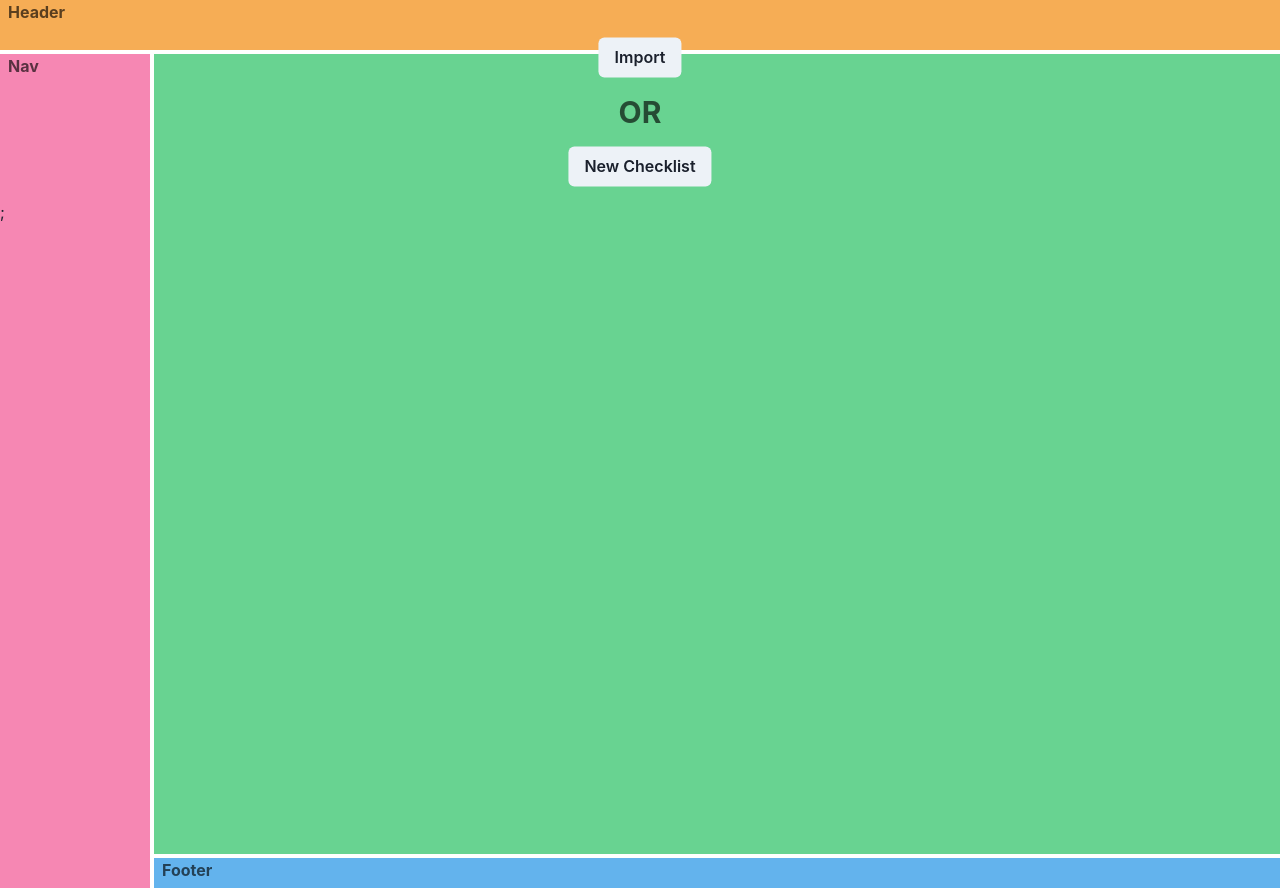
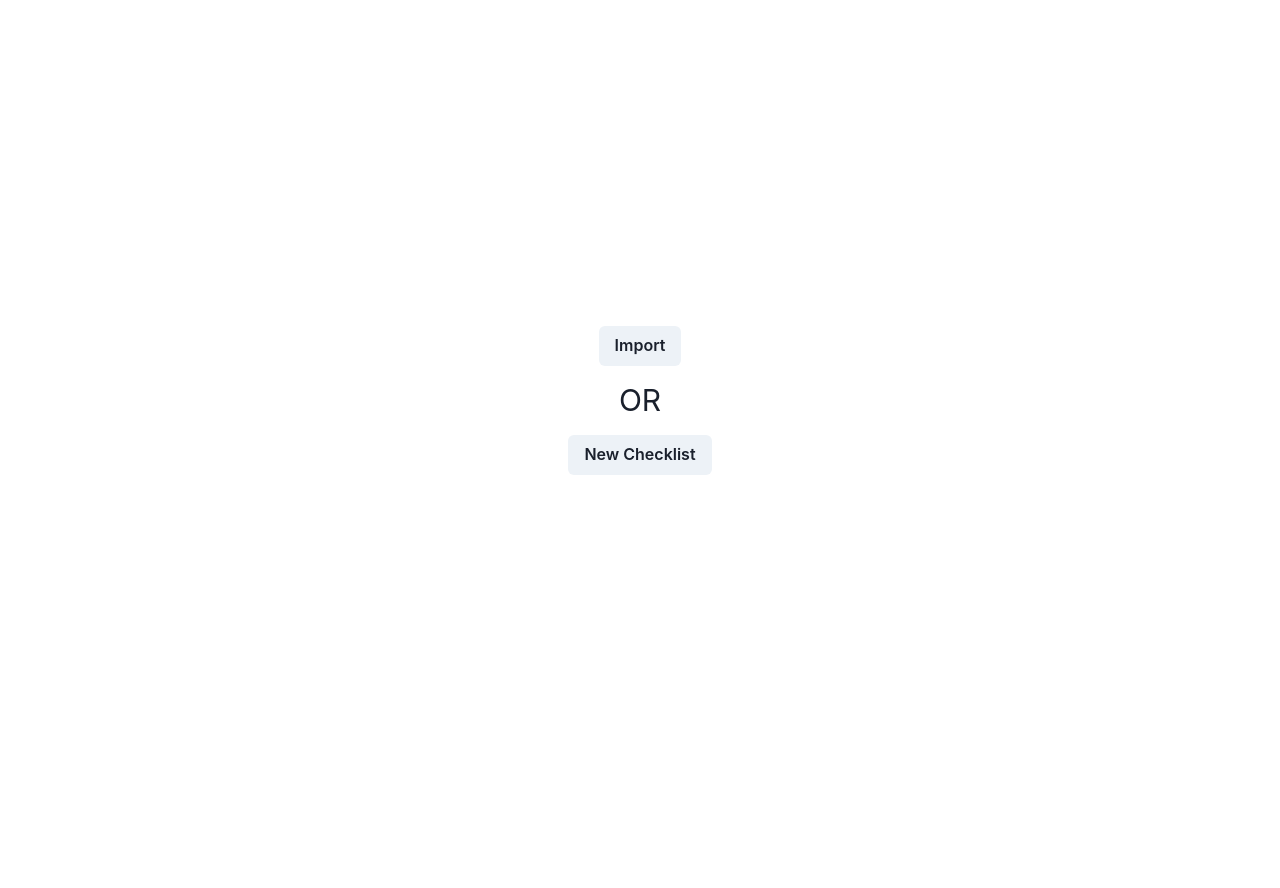
Before and after one commit to NicMortelliti/checklist-editor, a React (Vite) app: page / in a window 1280 px wide. After the commit the page ends 800 px from the top, so only its background shows below. Built offline with nearby package versions, Linux system fonts and the light colour scheme.

Commit message:
adust centering and grid

```diff
--- a/src/components/App.jsx
+++ b/src/components/App.jsx
@@ -3,7 +3,6 @@ import { ProjectSelect } from './projectSelect/ProjectSelect';
 import { EditingInterface } from './edit/EditingInterface';
 import { useSelector } from 'react-redux';
 import { ModalConductor } from './edit/modals';
-import { Grid, GridItem, Flex } from '@chakra-ui/react';
 
 export const App = () => {
   const { onBoarding } = useSelector((state) => state.ui);
@@ -13,39 +12,9 @@ export const App = () => {
     return <EditingInterface />;
   }, [onBoarding]);
 
-
-
   return (
     <>
-      <Grid
-        templateAreas={`"header header"
-                  "nav main"
-                  "nav footer"`}
-        gridTemplateRows={'50px 1fr 30px'}
-        gridTemplateColumns={'150px 1fr'}
-        h='200px'
-        gap='1'
-        color='blackAlpha.700'
-        fontWeight='bold'>
-        <GridItem pl='2' bg='orange.300' area={'header'}>
-          Header
-        </GridItem>
-        <GridItem pl='2' bg='pink.300' area={'nav'}>
-          Nav
-        </GridItem>
-        <GridItem pl='2' bg='green.300' area={'main'}>
-          <Flex
-            minHeight='100vh'
-            alignItems={onBoarding ? 'center' : 'top'}
-            justifyContent='center'>
-            {RenderInterface}
-          </Flex>
-        </GridItem>
-        <GridItem pl='2' bg='blue.300' area={'footer'}>
-          Footer
-        </GridItem>
-      </Grid>
-      ;
+      {RenderInterface}
       <ModalConductor />
     </>
   );
--- a/src/components/edit/EditingInterface.jsx
+++ b/src/components/edit/EditingInterface.jsx
@@ -1,3 +1,29 @@
 import { TableComp } from './Table/TableComp';
+import { Grid, GridItem } from '@chakra-ui/react';
 
-export const EditingInterface = () => <TableComp />;
+export const EditingInterface = () => (
+  <Grid
+    minHeight='100vh'
+    templateAreas={`"header header"
+                  "nav main"
+                  "nav footer"`}
+    gridTemplateRows={'50px 1fr 30px'}
+    gridTemplateColumns={'150px 1fr'}
+    h='200px'
+    gap='1'
+    color='blackAlpha.700'
+    fontWeight='bold'>
+    <GridItem pl='2' bg='orange.300' area={'header'}>
+      Header
+    </GridItem>
+    <GridItem pl='2' bg='pink.300' area={'nav'}>
+      Nav
+    </GridItem>
+    <GridItem pl='2' bg='green.300' area={'main'}>
+      <TableComp />
+    </GridItem>
+    <GridItem pl='2' bg='blue.300' area={'footer'}>
+      Footer
+    </GridItem>
+  </Grid>
+);
--- a/src/components/projectSelect/ProjectSelect.jsx
+++ b/src/components/projectSelect/ProjectSelect.jsx
@@ -1,15 +1,15 @@
 import { NewBtn } from './NewBtn';
 import { ImportBtn } from './ImportBtn';
-import { AbsoluteCenter, Text, VStack } from '@chakra-ui/react';
+import { Flex, Text, VStack } from '@chakra-ui/react';
 
 export const ProjectSelect = () => {
   return (
-    <AbsoluteCenter>
+    <Flex minHeight='100vh' alignItems='center' justifyContent='center'>
       <VStack spacing={3}>
         <ImportBtn />
         <Text fontSize='3xl'>OR</Text>
         <NewBtn />
       </VStack>
-    </AbsoluteCenter>
+    </Flex>
   );
 };
```
